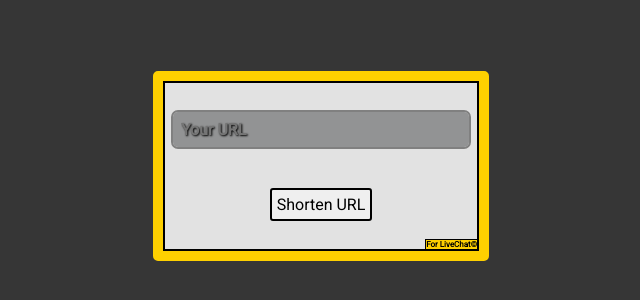
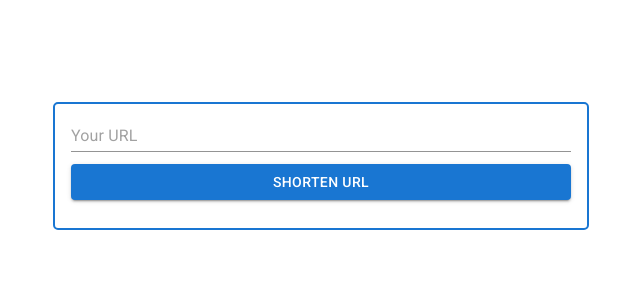
Before and after one commit to pastepi/url_shortener, a React (Create React App) app in the folder frontend/: page / in a window 1280 px wide. Shown: the part 234-534 px from the top of the page, without its empty margins (319-959 px from the left). Built offline with nearby package versions, Linux system fonts and the light colour scheme.

Commit message:
Adding material UI

```diff
--- a/frontend/package.json
+++ b/frontend/package.json
@@ -3,6 +3,10 @@
   "version": "0.1.0",
   "private": true,
   "dependencies": {
+    "@emotion/react": "^11.4.1",
+    "@emotion/styled": "^11.3.0",
+    "@fontsource/roboto": "^4.5.1",
+    "@mui/material": "^5.0.1",
     "@testing-library/jest-dom": "^5.14.1",
     "@testing-library/react": "^11.2.7",
     "@testing-library/user-event": "^12.8.3",
--- a/frontend/public/index.html
+++ b/frontend/public/index.html
@@ -26,7 +26,7 @@
     -->
     <title>React App</title>
   </head>
-  <body>
+  <body style="margin: 0">
     <noscript>You need to enable JavaScript to run this app.</noscript>
     <div id="root"></div>
     <!--
--- a/frontend/src/App.js
+++ b/frontend/src/App.js
@@ -1,16 +1,8 @@
 import URLShortener from './URLShortener';
-import './App.css'
+
 
 const App = () => {
-  return <URLShortener
-    containerStyle= { {  } }
-    formStyle=      { {  } }
-    buttonStyle=    { { border: "solid 2px black", borderRadius: "3px", padding: "5px" } }
-    inputStyle=     { {color: "rgb(225, 225, 225)", border: "none", background: "rgb(146, 147, 148)", outline: "solid 2px grey",
-                      padding: "8px", borderRadius: "5px", fontWeight: "600", caretShape: "block", textShadow: "1px 1px 2px black"}}
-    errorStyle=     { { color: "#fff", background: "rgb(227, 32, 32)", padding: "10px", borderRadius: "5px", fontWeight: "600"} }
-    linkStyle=      { { color: "#000" } }
-  />
+  return <URLShortener useMaterialUI />
 
 }
 export default App;
--- a/frontend/src/URLShortener.js
+++ b/frontend/src/URLShortener.js
@@ -1,5 +1,5 @@
 import { useState } from "react"
-
+import { Input, Button, Link, Alert, FormGroup, Box } from '@mui/material'
 
 const defaultContainerStyle = {minHeight: "150px", margin: "0", minWidth: "300px", display: "flex", alignItems: "center", justifyContent: "center"};
 const defaultFormStyle = {display: "flex", flexDirection: "column", alignItems: "center", minHeight: "150px", justifyContent: "space-around"};
@@ -12,7 +12,7 @@ const defaultErrorStyle = {color: "red"};
 const myHost = process.env.REACT_APP_BACKEND_URL;
 
 
-const URLShortener = ({ containerStyle, formStyle, buttonStyle, inputStyle, linkStyle, errorStyle }) => {
+const URLShortener = ({ containerStyle, formStyle, buttonStyle, inputStyle, linkStyle, errorStyle, useMaterialUI }) => {
 
     const [url, setURL] = useState("");
     const [shortURL, setShortURL] = useState(null);
@@ -34,6 +34,7 @@ const URLShortener = ({ containerStyle, formStyle, buttonStyle, inputStyle, link
     }
 
     const handleButtonClick = (e) => {
+      if (e.keyCode === 13 || e.keyCode === undefined) {
         e.preventDefault()
         if (error) {
           setErrorState(false)
@@ -56,7 +57,7 @@ const URLShortener = ({ containerStyle, formStyle, buttonStyle, inputStyle, link
             headers: {
               "Content-Type": "application/json"
             },
-          body: JSON.stringify({url:srcURL})
+            body: JSON.stringify({ url: srcURL })
           }).then(response => response.json()
           ).then(data => setShortURL(data.ShortURL))
         } else {
@@ -64,21 +65,30 @@ const URLShortener = ({ containerStyle, formStyle, buttonStyle, inputStyle, link
           setShortURL(null);
         }
       }
+    }
 
     const styleElements = (defStyle, style) => {
       return style ? {...defStyle, ...style} : defStyle
     }
 
-    return (
-      <div style={ styleElements(defaultContainerStyle, containerStyle) }>
-        <form style={ styleElements(defaultFormStyle, formStyle) }>
-          <input          style={ styleElements(defaultInputStyle, inputStyle) } type="text" value={url} onChange={handleURLChange} spellCheck="false" placeholder="Your URL"/>
-          <button         style={ styleElements(defaultButtonStyle, buttonStyle) } onClick={handleButtonClick}>Shorten URL</button>
-          {shortURL && <a style={ styleElements(defaultLinkStyle, linkStyle) } href={`${myHost}/${shortURL}`} rel="noreferrer" target="_blank" >{`${myHost}/${shortURL}`}</a>}
-          {error && <div  style={ styleElements(defaultErrorStyle, errorStyle) }>URL is not valid</div>}
+    return !useMaterialUI ? (
+      <div style={styleElements(defaultContainerStyle, containerStyle)}>
+        <form style={styleElements(defaultFormStyle, formStyle)}>
+          <input style={styleElements(defaultInputStyle, inputStyle)} type="text" value={url} onChange={handleURLChange} spellCheck="false" placeholder="Your URL" />
+          <button style={styleElements(defaultButtonStyle, buttonStyle)} onClick={handleButtonClick}>Shorten URL</button>
+          {shortURL && <a style={styleElements(defaultLinkStyle, linkStyle)} href={`${myHost}/${shortURL}`} rel="noreferrer" target="_blank" >{`${myHost}/${shortURL}`}</a>}
+          {error && <div style={styleElements(defaultErrorStyle, errorStyle)}>URL is not valid</div>}
         </form>
       </div>
-    );
+    ) : (<div style={{ display: "flex", justifyContent: "center", alignItems: "center", height: "100vh" }}>
+      <Box sx={{ border: 1 }} style={{ width: "80%", maxWidth: "500px", padding: "16px", borderRadius: "5px", border: "2px solid #1976d2" }} >
+      <FormGroup>
+        <Input type="text" onKeyDown={handleButtonClick} value={url} onChange={handleURLChange} spellCheck="false" placeholder="Your URL" />
+        <Button onClick={handleButtonClick} style={{ marginTop: "12px", marginBottom: "12px" }} variant="contained" >Shorten URL</Button>
+        {shortURL && <Link href={`${myHost}/${shortURL}`} style={{ textAlign: "center" }} rel="noreferrer" target="_blank" >{`${myHost}/${shortURL}`}</Link>}
+        {error && <Alert style={{ textAlign: "center" }} severity="error">URL is not valid</Alert>}
+      </FormGroup>
+    </Box></div>);
   }
 
 export default URLShortener;
--- a/frontend/src/index.js
+++ b/frontend/src/index.js
@@ -1,6 +1,10 @@
 import React from 'react';
 import ReactDOM from 'react-dom';
 import App from './App';
+import '@fontsource/roboto/300.css';
+import '@fontsource/roboto/400.css';
+import '@fontsource/roboto/500.css';
+import '@fontsource/roboto/700.css';
 
 ReactDOM.render(
   <React.StrictMode>
```
Also changed, not shown: 1 other file (tests, documents, lock files or other folders). Lines whose indentation alone changed are shown as unchanged.
